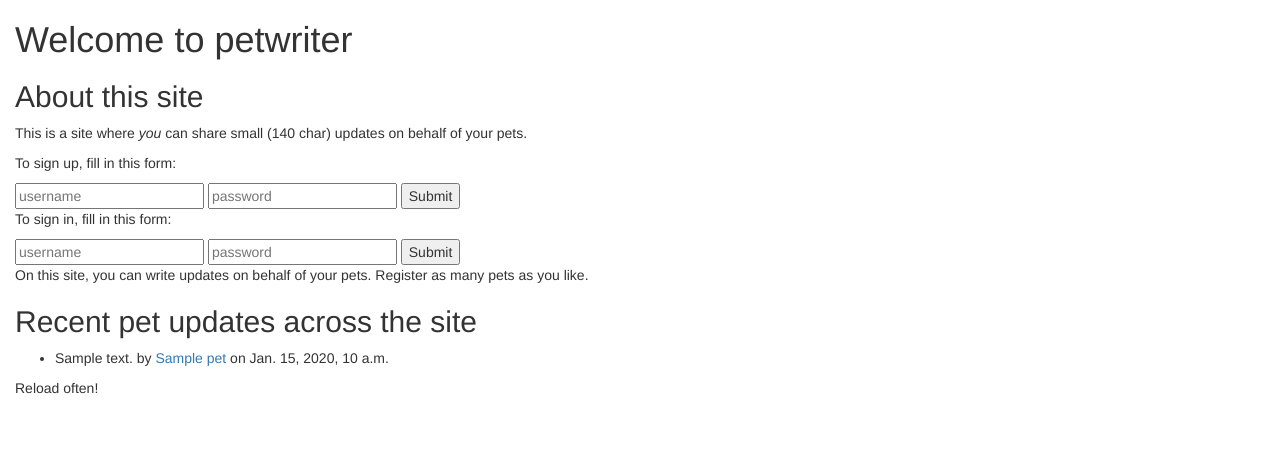
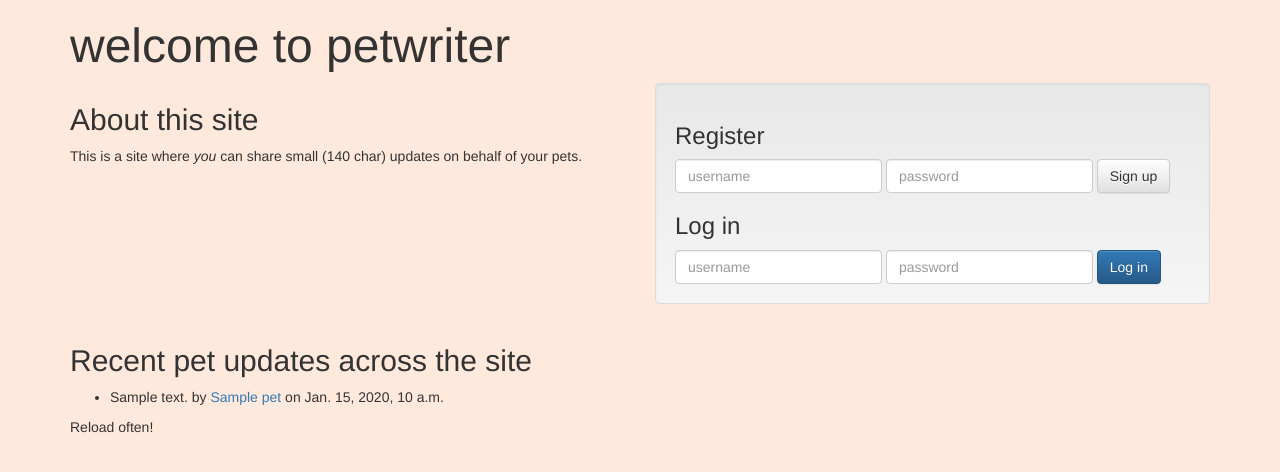
Before and after one commit to django-security-tutorials/pettwitter, a Django app: page / in a window 1280 px wide. Shown: the top 472 px of the page. Run offline with Django 3.2, Linux system fonts and the light colour scheme; tables that the repository leaves empty hold one stand-in row (values such as "Sample post"); some libraries are stand-ins or nearby versions.

Commit message:
Bootstrappification styling changes, and some prose.

```diff
--- /dev/null
+++ b/thesite/base_app/static/pets.css
@@ -0,0 +1,9 @@
+body {
+	background: #ffe9dc;
+}
+
+h1 {
+	text-transform: lowercase;
+	font-weight: 100;
+	font-size: 48px;
+}
--- a/thesite/base_app/templates/base_app/site_index.html
+++ b/thesite/base_app/templates/base_app/site_index.html
@@ -4,49 +4,61 @@
   <head>
     <link rel="stylesheet" type="text/css" href="{% static 'bootstrap-3.3.4-dist/css/bootstrap.css' %}" />
     <link rel="stylesheet" type="text/css" href="{% static 'bootstrap-3.3.4-dist/css/bootstrap-theme.css' %}" />
+    <link rel="stylesheet" type="text/css" href="{% static 'pets.css' %}" />
     <script src="{% static 'jquery-2.1.3.js' %}"></script>
     <script src="{% static 'bootstrap-3.3.4-dist/js/bootstrap.js' %}"></script>
   </head>
   <body>
-    <div class="container-fluid">
+    <div class="container">
     <h1>Welcome to petwriter</h1>
-
+      <div class="row">
+        <div class="col-md-6">
         <h2>About this site</h2>
 
         <p>This is a site where <em>you</em> can share small (140 char) updates
           on behalf of your pets.</p>
+        {% if user.is_authenticated %}
+        <p>On this site, you can write updates on behalf of your
+        pets. <a href="/pets/">Register as many pets as you like.</a></p>
+        {% endif %}
+        </div>
 
+        <div class="col-md-6">
         {% if user.is_authenticated %}
-      <p>You're signed in as {{ user.username }}. Yay! You should look at your
-        <a href="/pets/">list of pets</a>. You can also
-        <a href="/logout/">log out for now</a> or
-        <form method="POST" style="display: inline;" action="/pets/delete_my_pets/">
-          <input style="display: inline;" type="submit" value="delete all your pet data"></input>
+          <div class="text-right">
+        <p>Signed in as <b>{{ user.username }}</b>.</p>
+          <p><a href="/pets/" class="btn btn-default">List of pets</a>
+          <a href="/logout/" class="btn btn-warning">Log out</a><p>
+          <form method="POST" class="form-inline" action="/pets/delete_my_pets/">
+            <input class="btn btn-danger" type="submit" value="delete all your pet data"></input>
           </form>
           .
         </p>
+          </div>
+
         {% else %}
-      <p>To sign up, fill in this form:</p>
+            <div class='well'>
+            <h3>Register</h3>
 
-      <form method="POST" action="/create_user/">
+            <form method="POST" action="/create_user/" class="form-inline">
               {% csrf_token %}
-        <input type="text" name="username" placeholder="username"></input>
-        <input type="password" name="password" placeholder="password"></input>
-        <input type="submit"></input>
+              <input type="text" name="username" placeholder="username" class="form-control"></input>
+              <input type="password" name="password" placeholder="password" class="form-control"></input>
+              <input type="submit" class="btn btn-default" value="Sign up"></input>
             </form>
 
-      <p>To sign in, fill in this form:</p>
+            <h3>Log in</h3>
 
-      <form method="POST" action="/login/">
+            <form method="POST" action="/login/" class="form-inline">
               {% csrf_token %}
-        <input type="text" name="username" placeholder="username"></input>
-        <input type="password" name="password" placeholder="password"></input>
-        <input type="submit"></input>
+              <input type="text" name="username" placeholder="username" class="form-control"></input>
+              <input type="password" name="password" placeholder="password" class="form-control"></input>
+              <input type="submit" class="btn btn-primary" value="Log in"></input>
             </form>
+            </div>
         {% endif %}
-
-      <p>On this site, you can write updates on behalf of your
-        pets. Register as many pets as you like.</p>
+        </div>
+      </div>
 
       <h2>Recent pet updates across the site</h2>
 
```
Also changed, not shown: thesite/communication_app/forms.py (+10 -0 lines), thesite/communication_app/templates/communication_app/index.html (+14 -8 lines), thesite/communication_app/templates/communication_app/profile.html (+26 -20 lines). Lines whose indentation alone changed are shown as unchanged.
